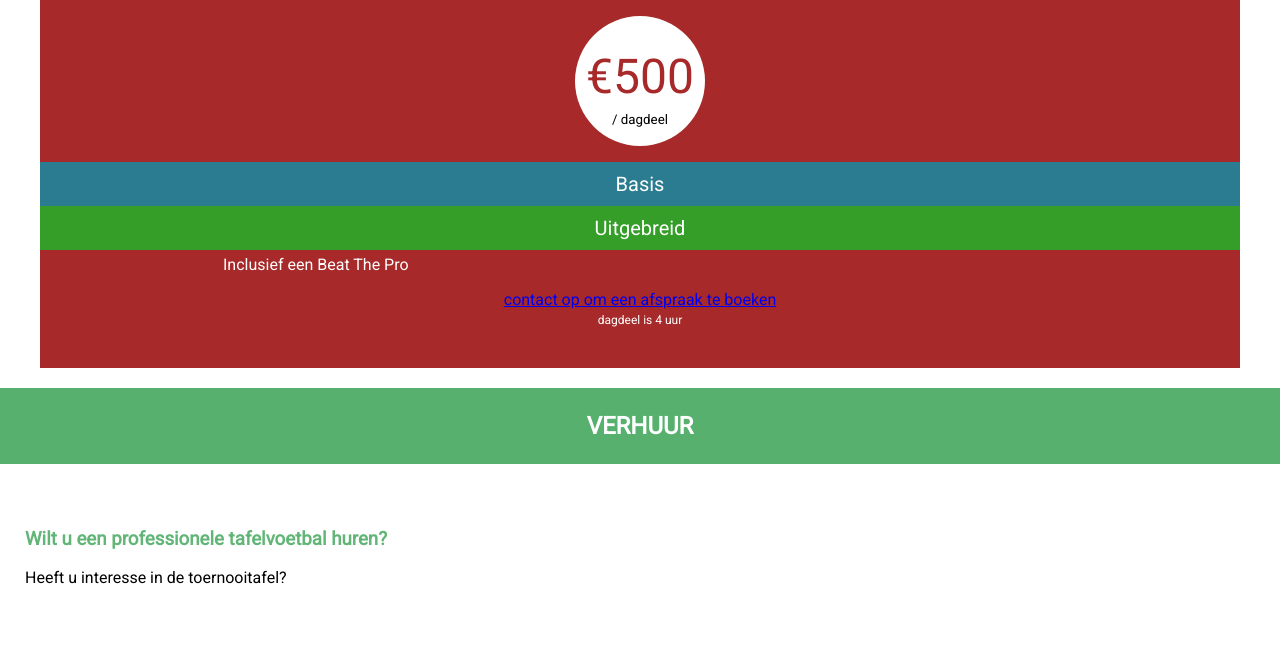
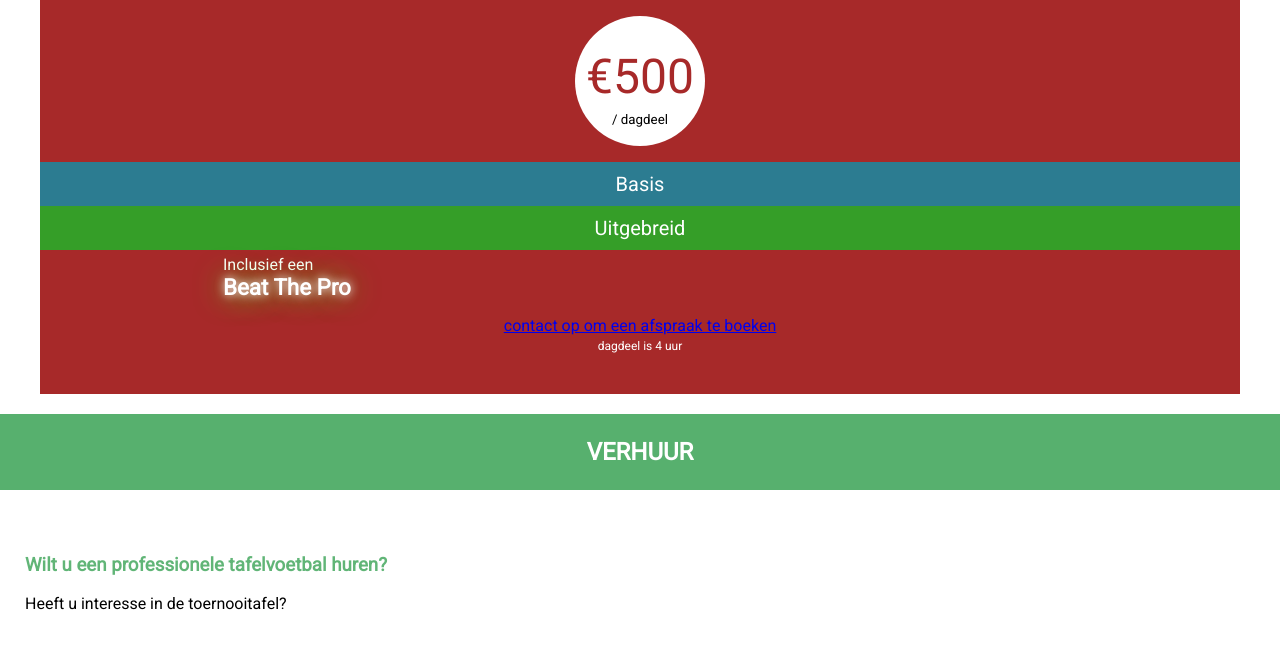
Before and after one commit to MaibHassin/tafelvoetbalclinics, a plain HTML site: page index.html in a window 1280 px wide. Shown: the part 3842-4491 px from the top of the page. Drawn offline with nearby package versions, Linux system fonts and the light colour scheme.

Commit message:
styled beat the pro text

```diff
--- a/css/style.css
+++ b/css/style.css
@@ -347,6 +347,12 @@ main section .article-heading {
     color: var(--package-3-card-color);
 }
 
+.beat-the-pro {
+    font-size: 1.4em;
+    font-weight: bold;
+    text-shadow: 0 0 10px #FFF, 0 0 30px #49FF18, 5px 6px 1px rgba(212,175,55,0);
+}
+
 /* Referenties */
 
 #referenties .ref-img img {
@@ -397,7 +403,7 @@ main section .article-heading {
     margin-top: 1.5em;
 }
 
-#contact .socials{
+#contact .socials {
     text-align: center;
 }
 
@@ -411,7 +417,8 @@ main section .article-heading {
 }
 
 #contact .contact-info a {
-    color: rgb(255, 255, 255); /*later will be used as dark color for contrast*/
+    color: rgb(255, 255, 255);
+    /*later will be used as dark color for contrast*/
     padding-left: 1em;
     margin-top: 0.5em;
 }
--- a/index.html
+++ b/index.html
@@ -152,7 +152,8 @@
                     <ul class="package-features">
                         <li class="package-addition"><div class="package-1-addition">Basis</div></li>
                         <li class="package-addition"><div class="package-2-addition">Uitgebreid</div></li>
-                        <li>Inclusief een <span class="beat-the-pro">Beat The Pro</span></li>
+                        <li>Inclusief een <div class="beat-the-pro">Beat The Pro</div></li>
+                        <!-- <i class="fas fa-question-circle"></i> -->
                     </ul>
                     <a class="buy-package-button" href="#contact">contact op om een afspraak te boeken</a><br>
                     <span class="package-extra-info"> dagdeel is 4 uur </span>
```
